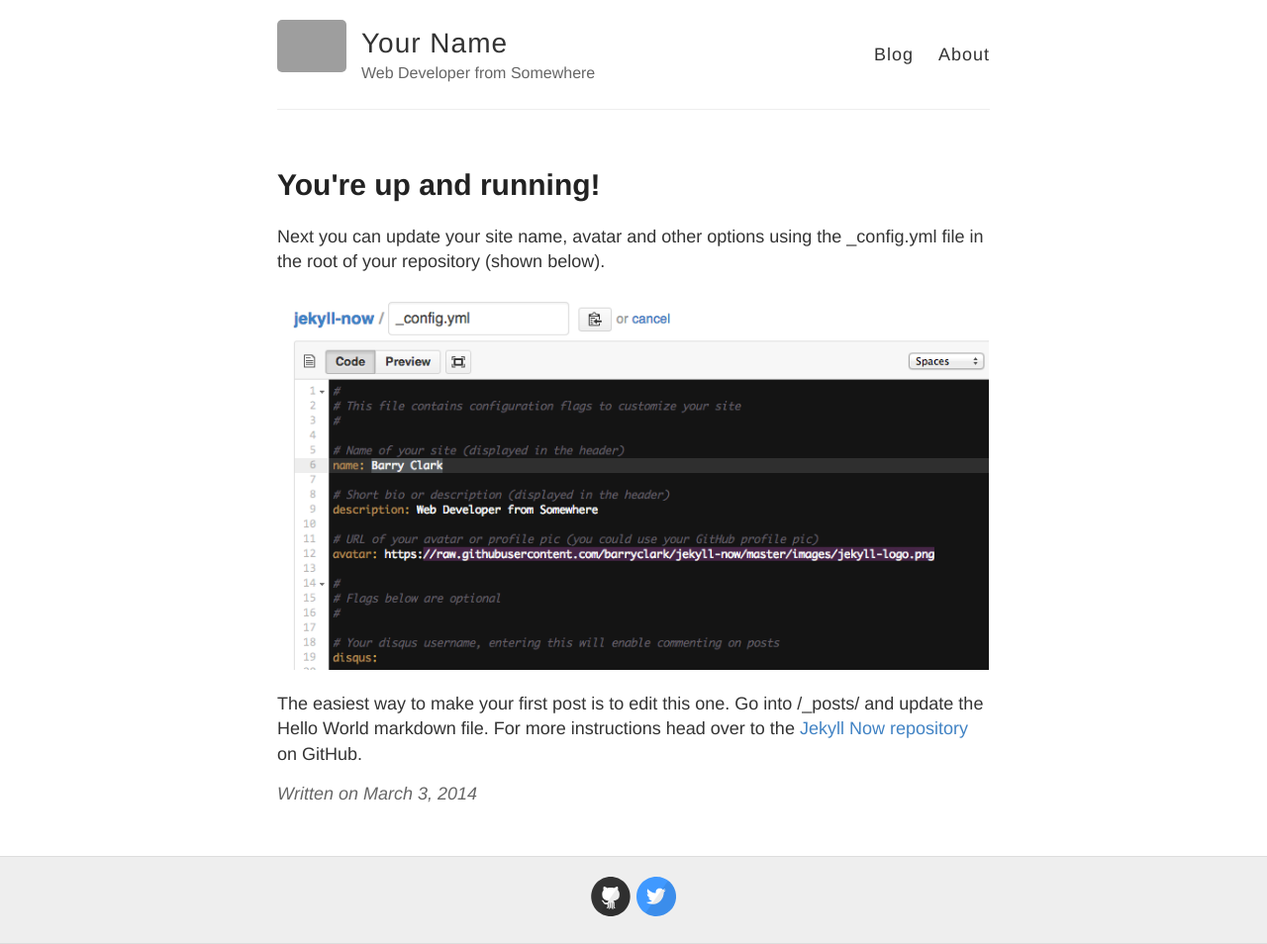
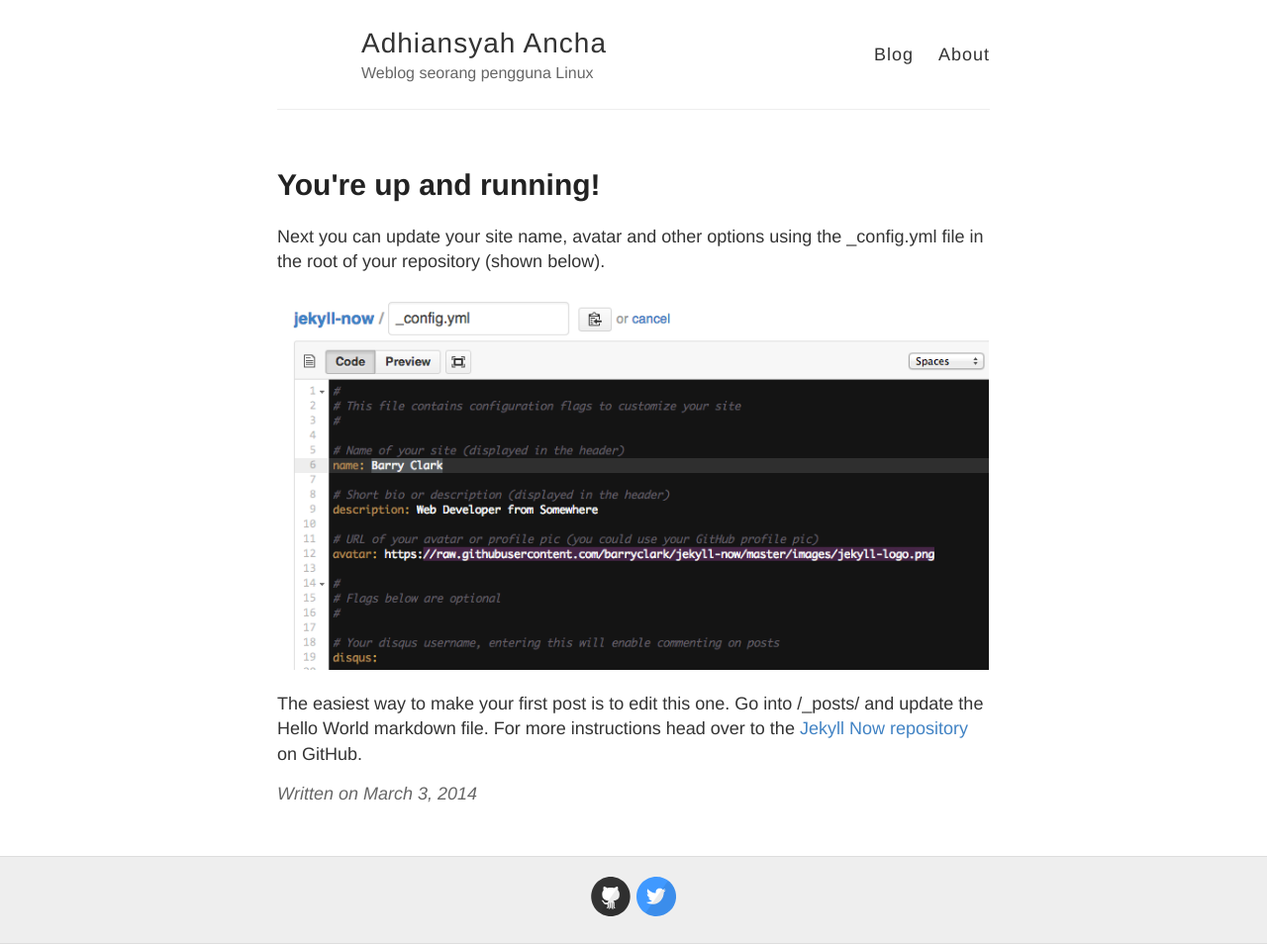
Before and after one commit to adhiansyah/adhiansyah.github.io, a Jekyll site: the page built from _posts/2014-3-3-Hello-World.md, in a window 1280 px wide. Shown: the whole page at 99% size. Built offline with Jekyll 4.4.1, drawn with Linux system fonts in a browser that asks for light colours; grey boxes are pictures that could not be loaded.

Commit message:
Mengubah tema

```diff
--- a/_config.yml
+++ b/_config.yml
@@ -2,9 +2,9 @@
 # Berkas konfigurasi untuk weblog
 #
 
-name: Your Name
-description: Web Developer from Somewhere
-avatar: https://raw.githubusercontent.com/barryclark/jekyll-now/master/images/jekyll-logo.png
+name: Adhiansyah Ancha
+description: Weblog seorang pengguna Linux
+theme: theme-jekyll-hacker
 
 footer-links:
   dribbble:
```
